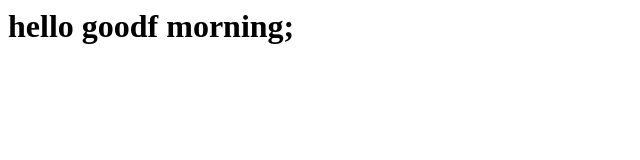
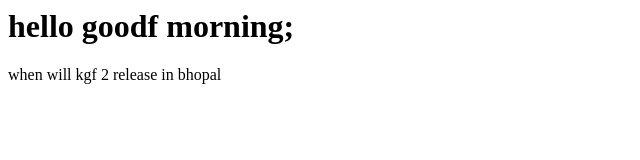
Before and after one commit to shubhamgupta786/experiment_pr, a plain HTML site: page index.html in a window 1280 px wide. Shown: the whole page, without its empty margins (0-640 px from the left). Drawn offline with Linux system fonts and the light colour scheme.

Commit message:
Update index.html

```diff
--- a/index.html
+++ b/index.html
@@ -2,5 +2,7 @@
 <html>
 <body>
     <h1> hello  goodf morning;</h1>
+
+    <p> when will kgf  2 release in bhopal </p>
 </body>
 </html>
```
